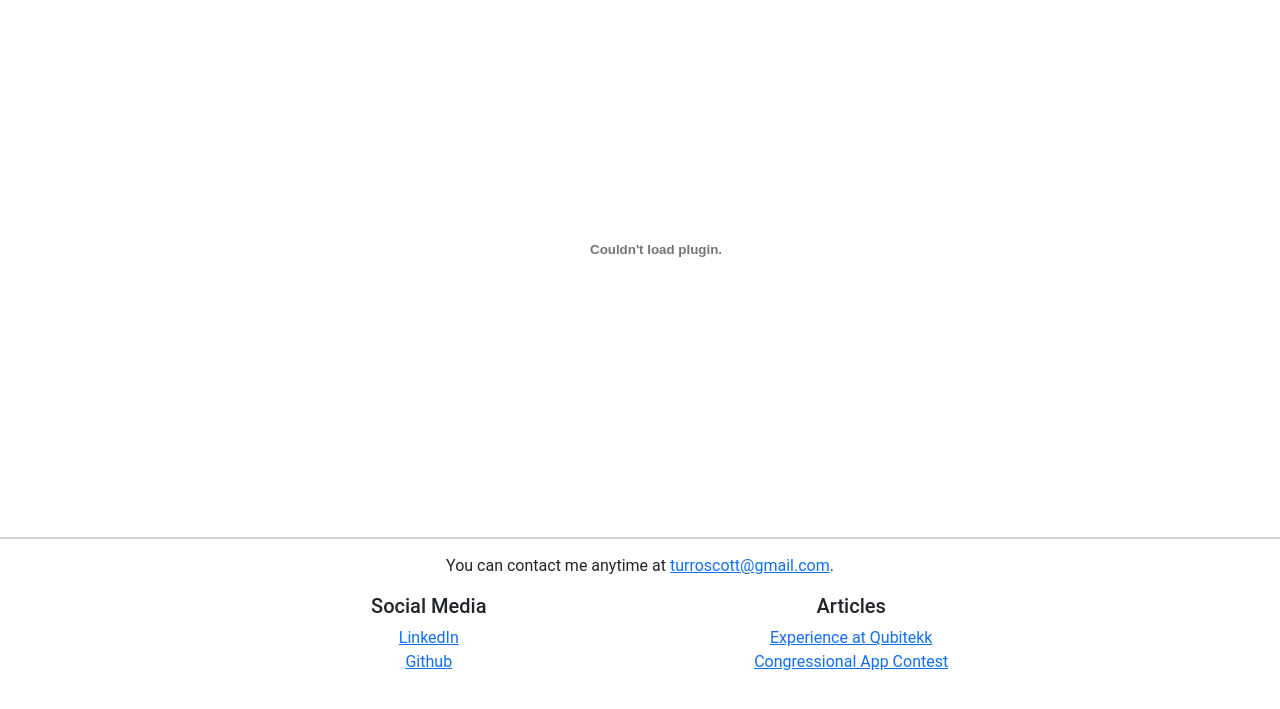
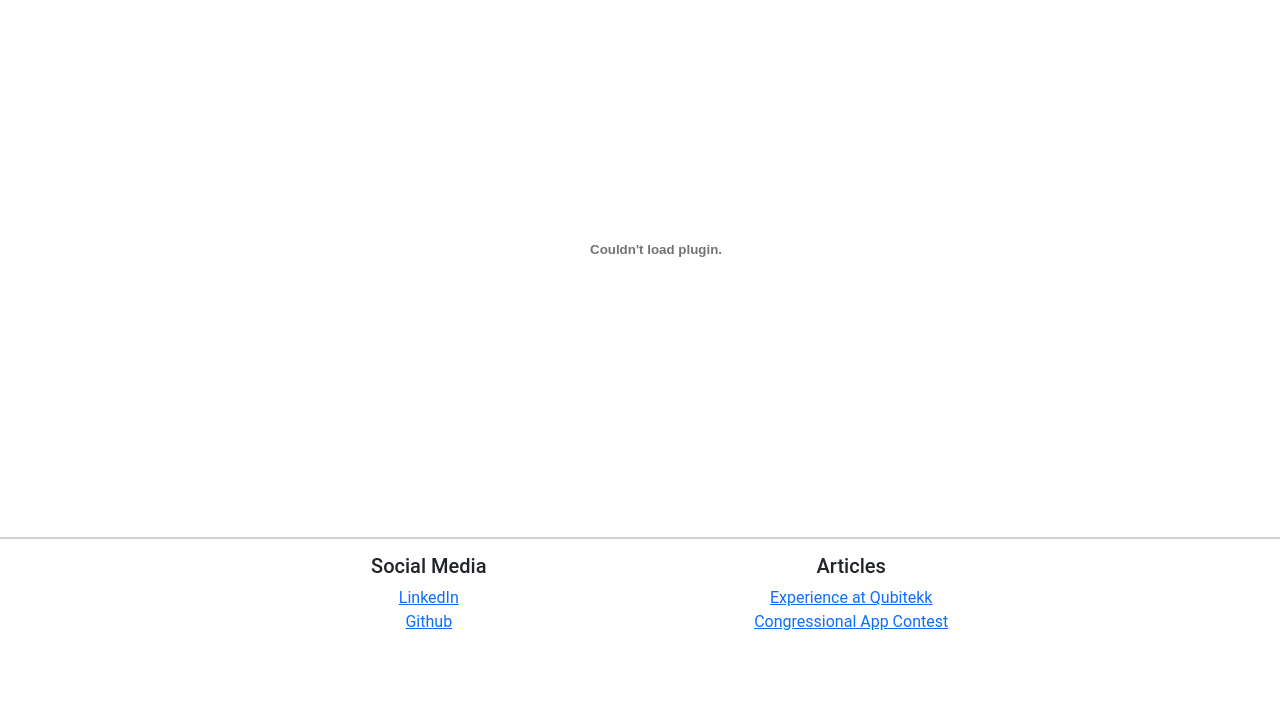
Before and after one commit to smturro2/personal-site, a Flask app: page /Resume in a window 1280 px wide. Shown: the part 77-786 px from the top of the page. Run offline with Flask 3, Linux system fonts and the light colour scheme; some libraries are stand-ins or nearby versions.

Commit message:
Updated Resume

```diff
--- a/templates/Resume.html
+++ b/templates/Resume.html
@@ -6,10 +6,7 @@
 {% block body %}
 <div id="BodyContent">
     <ul>
-{#        <li><a href="{{ url_for('static', filename='resume/resume_turro_f.pdf') }}" download>Resume for financial related positions</a></li>#}
-{#        <li><a href="{{ url_for('static', filename='resume/resume_turro_ds.pdf') }}" download>Resume for data science related positions</a></li>#}
-{#         <li><a href="{{ url_for('static', filename='resume/resume_turro_sd.pdf') }}" download>Resume for software related positions</a></li>#}
-        <embed src="{{ url_for('static', filename='resume/Resume_Turro.pdf') }}" width="100%" height="500"
+        <embed src="{{ url_for('static', filename='resume/Scott Turro Resume.pdf') }}" width="100%" height="500"
  type="application/pdf">
     </ul>
 </div>
--- a/templates/base.html
+++ b/templates/base.html
@@ -40,9 +40,6 @@
 
 </body>
 <footer>
-    <p>
-        You can contact me anytime at <a href = "mailto: turroscott@gmail.com" style="display:inline">turroscott@gmail.com</a>.
-    </p>
     <div class="row">
         <div class="col-md-6">
             <h5>Social Media</h5>
```
Also changed, not shown: 4 other files.
